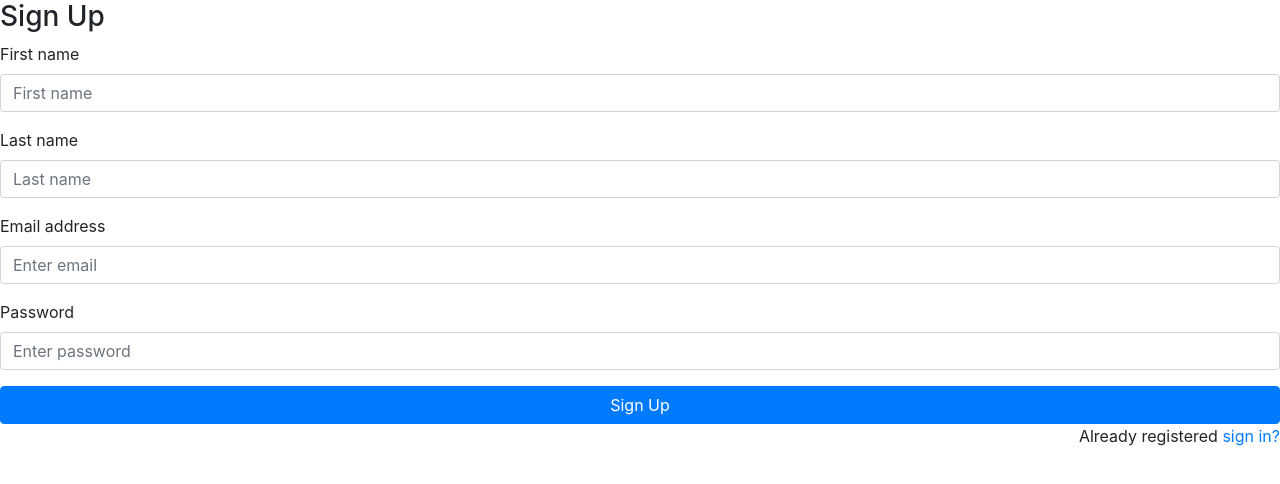
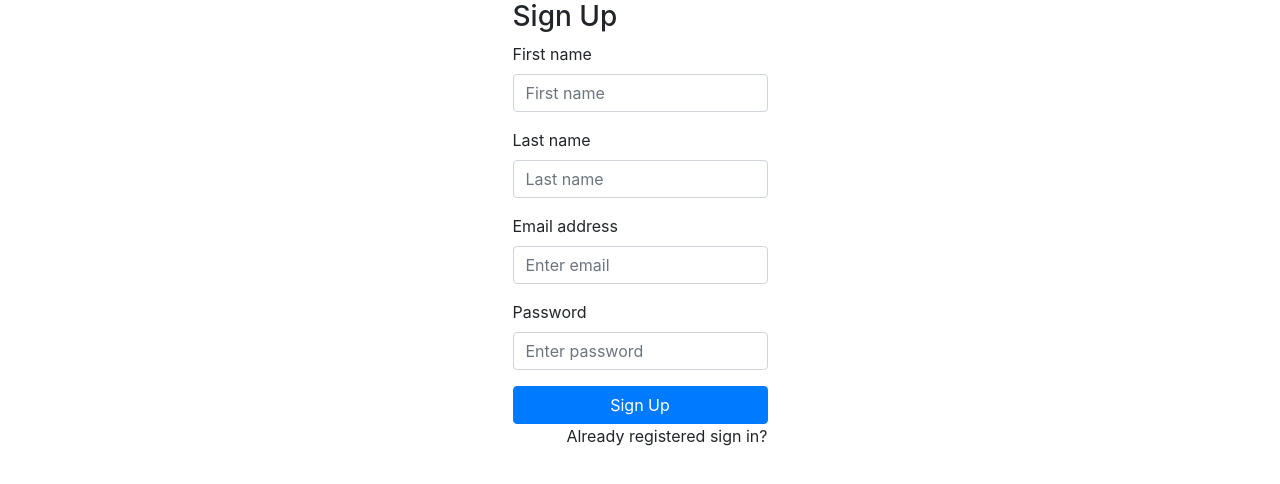
Before and after one commit to GreatDeveloper66/mars-photos-app, a React (Create React App) app in the folder client/: page /register in a window 1280 px wide. Shown: the top 484 px of the page. Built offline with nearby package versions, Linux system fonts and the light colour scheme; no server answers.

Commit message:
Add links to other forms

```diff
--- a/client/src/Components/Login.js
+++ b/client/src/Components/Login.js
@@ -33,7 +33,7 @@ export default function Login() {
 
                 <button type="submit" className="btn btn-primary btn-block">Submit</button>
                 <p className="forgot-password text-right">
-                    Forgot <a href="#">password?</a>
+                    Forgot <a onClick={() => props.history.push('/register')}>password?</a>
                 </p>
             </form>
                     </Col>
--- a/client/src/Components/Register.js
+++ b/client/src/Components/Register.js
@@ -2,10 +2,16 @@ import React, { useState } from "react"
 import { Container, Row, Col } from 'react-bootstrap'
 import { URL } from './EnvVars'
 import fetch from 'isomorphic-fetch'
+import { propTypes } from "react-bootstrap/esm/Image"
 
 export default function Register(){
     return (
-        <form>
+        <Container>
+            <Row d-flex="justify-content-center">
+                <Col>
+                </Col>
+                <Col xs={12} sm={4} lg={3} d-flex="justify-content-center">
+                <form>
                 <h3>Sign Up</h3>
 
                 <div className="form-group">
@@ -30,8 +36,14 @@ export default function Register(){
 
                 <button type="submit" className="btn btn-primary btn-block">Sign Up</button>
                 <p className="forgot-password text-right">
-                    Already registered <a href="#">sign in?</a>
+                    Already registered <a onClick={() => props.history.push('/login')}>sign in?</a>
                 </p>
             </form>
+                </Col>
+                <Col>
+                </Col>
+            </Row>
+        </Container>
+
     )
 }
```
